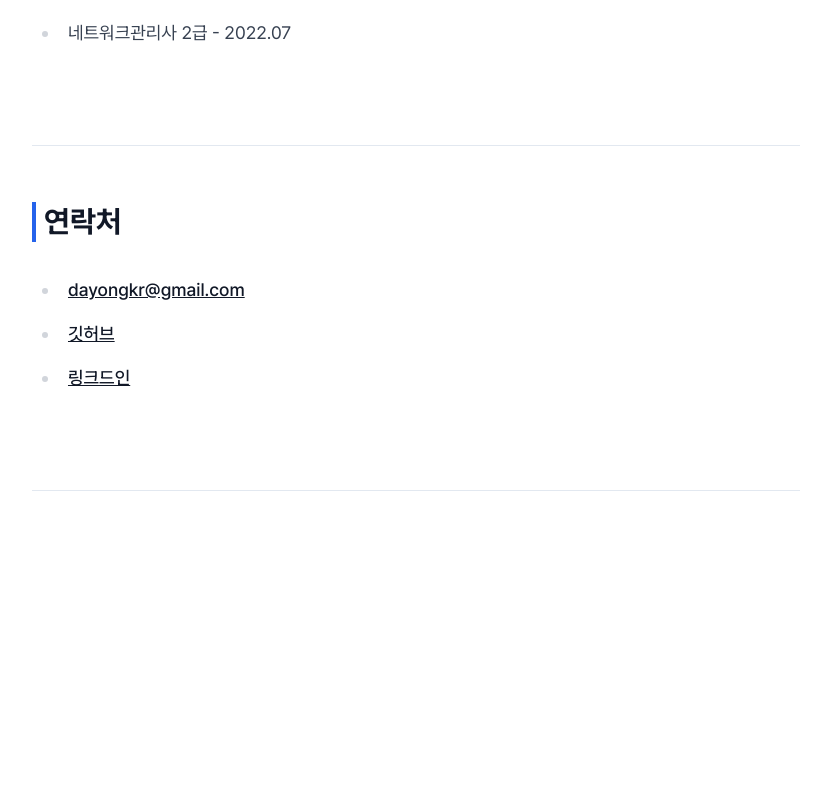
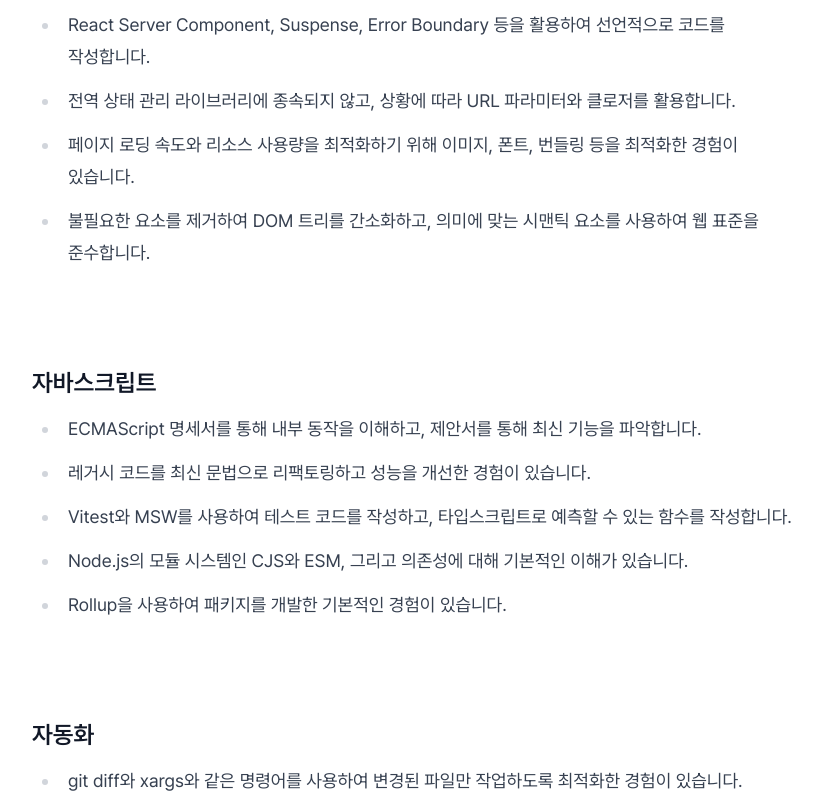
Before and after one commit to dayongkr/resume, a Next.js app: page / in a window 1280 px wide. Shown: the part 6600-7400 px from the top of the page, without its empty margins (224-1046 px from the left). Before the commit the page ends 7155 px from the top, so only its background shows below. Built offline with nearby package versions, Linux system fonts and the light colour scheme.

Commit message:
feat(skill): add skill section

```diff
--- a/src/app/_components/SkillSection.tsx
+++ b/src/app/_components/SkillSection.tsx
@@ -1,59 +1,69 @@
+import { List } from '@/components/List';
 import { MainSection } from '@/components/MainSection';
+import { SubSection } from '@/components/SubSection';
 
 export function SkillSection() {
   return (
-    <MainSection>
-      <h2>역량</h2>
-      <h3>프론트엔드</h3>
-      <ul>
-        <li>
-          주로 React 기반의 프레임워크인 Next.js를 사용하며, 함수의 순수성을 지키는 등 기본 원칙을 준수하여 이해하기
-          쉬운 코드를 작성합니다.
-        </li>
-        <li>React Server Component 및 Suspense와 같은 React의 최신 기술을 활용할 수 있습니다.</li>
-        <li>명시적으로 작성자의 의도를 파악할 수 있는 TypeScript와 같은 정적 타입 언어를 선호합니다.</li>
-        <li>
-          마크업 및 스타일링 작업 후 불필요한 요소는 제거하여 DOM tree를 간소화하고 의미에 맞는 시맨틱 요소를 사용하여
-          웹 표준을 준수합니다.
-        </li>
-        <li>Jest, Vite, 그리고 Testing Library로 테스트 코드를 작성할 수 있습니다.</li>
-        <li>URL 쿼리, 전역 상태 라이브러리, 그리고 웹 저장소 등을 상황에 맞게 적절히 사용합니다.</li>
-        <li>브라우저의 작동 과정과 구성요소에 대해 기초적으로 이해하고 있습니다.</li>
-        <li>Go 또는 Rust와 같은 언어로 기존 기술들을 대체하는 동향에 관심을 가지고 있습니다.</li>
-      </ul>
-      <h3>백엔드</h3>
-      <ul>
-        <li>Next.js의 Route Handlers 및 Express를 사용하여 간단한 웹 서버를 개발할 수 있습니다.</li>
-        <li>SQL 또는 Prisma와 같은 ORM을 사용하여 데이터베이스를 제어 및 조작할 수 있습니다.</li>
-      </ul>
-      <h3>DevOps</h3>
-      <ul>
-        <li>GitHub Actions를 활용하여 CI를 구축할 수 있습니다.</li>
-        <li>Vercel로 스테이징 서버를 배포하고 운영한 경험이 있으며 개발 경험을 중요시하여 좋아합니다.</li>
-        <li>개발 비용이 적절하다고 판단이 되면 스크립팅 언어를 활용해 자동화합니다.</li>
-      </ul>
-      <h3>컴퓨터 공학</h3>
-      <ul>
-        <li>고급 언어로 작성된 코드는 사람이 읽기 쉬워야 한다고 생각합니다.</li>
-        <li>Locality에 대한 이해를 바탕으로 캐시를 상황에 맞게 적절히 사용합니다.</li>
-        <li>시간 복잡도뿐만 아니라 메모리 접근 등 비용이 많이 드는 연산자에 대한 이해를 바탕으로 코드를 작성합니다.</li>
-        <li>퍼셉트론, 의사결정트리, 및 심층신경망 등의 인공지능 개념을 이해하고 있습니다.</li>
-        <li>큰 문제를 작은 문제로 나누어 해결하는 분할정복 방식에 익숙합니다.</li>
-        <li>문제의 엣지 케이스를 파악하거나 상황에 맞는 알고리즘을 선택할 수 있습니다.</li>
-      </ul>
-      <h3>기타</h3>
-      <ul>
-        <li>공식 문서, ChatGPT, 그리고 GitHub Copilot 등을 활용해 새로운 기술을 익히는 데 능숙합니다.</li>
-        <li>전체적인 기술의 특징을 파악하고 하나씩 파고드는 탑 다운 방식으로 새로운 기술을 학습합니다.</li>
-        <li>
-          Notion, Teams, Figma, 그리고 Bruno 등의 협업 도구를 사용하는 데 익숙하며, Arc browser와 같은 새로운 도구들을
-          사용해보는 것을 좋아합니다.
-        </li>
-        <li>문제 해결이 필요하거나 조직의 성장을 위한 일이라면 분야 상관없이 좋아하고 적극적으로 참여합니다.</li>
-        <li>다른 분야의 팀원과 소통할 때 전문 용어는 가급적 피하며 상대방이 부담을 느끼지 않도록 소통합니다.</li>
-        <li>GitHub Flow로 브랜치를 관리하고, 커밋 컨벤션을 지키며 협업합니다.</li>
-        <li>협업을 위해서는 문서화가 필수라고 생각하며, ChatGPT 등을 활용하여 읽기 쉽게 작성하려 노력합니다.</li>
-      </ul>
+    <MainSection title="역량">
+      <SubSection title={{ text: '프론트엔드' }}>
+        <List
+          items={[
+            {
+              children:
+                '주로 React 기반의 프레임워크인 Next.js를 사용하며, 필요에 따라 Next.js의 소스 코드를 분석하여 내부 동작을 이해합니다.',
+            },
+            {
+              children: 'React Server Component, Suspense, Error Boundary 등을 활용하여 선언적으로 코드를 작성합니다.',
+            },
+            {
+              children: '전역 상태 관리 라이브러리에 종속되지 않고, 상황에 따라 URL 파라미터와 클로저를 활용합니다.',
+            },
+            {
+              children:
+                '페이지 로딩 속도와 리소스 사용량을 최적화하기 위해 이미지, 폰트, 번들링 등을 최적화한 경험이 있습니다.',
+            },
+            {
+              children:
+                '불필요한 요소를 제거하여 DOM 트리를 간소화하고, 의미에 맞는 시맨틱 요소를 사용하여 웹 표준을 준수합니다.',
+            },
+          ]}
+        />
+      </SubSection>
+      <SubSection title={{ text: '자바스크립트' }}>
+        <List
+          items={[
+            {
+              children: 'ECMAScript 명세서를 통해 내부 동작을 이해하고, 제안서를 통해 최신 기능을 파악합니다.',
+            },
+            {
+              children: '레거시 코드를 최신 문법으로 리팩토링하고 성능을 개선한 경험이 있습니다.',
+            },
+            {
+              children:
+                'Vitest와 MSW를 사용하여 테스트 코드를 작성하고, 타입스크립트로 예측할 수 있는 함수를 작성합니다.',
+            },
+            {
+              children: 'Node.js의 모듈 시스템인 CJS와 ESM, 그리고 의존성에 대해 기본적인 이해가 있습니다.',
+            },
+            {
+              children: 'Rollup을 사용하여 패키지를 개발한 기본적인 경험이 있습니다.',
+            },
+          ]}
+        />
+      </SubSection>
+      <SubSection title={{ text: '자동화' }}>
+        <List
+          items={[
+            {
+              children: 'git diff와 xargs와 같은 명령어를 사용하여 변경된 파일만 작업하도록 최적화한 경험이 있습니다.',
+            },
+            { children: 'GitHub Actions와 CircleCI를 사용하여 CI/CD를 구축하고 개선한 경험이 있습니다.' },
+            {
+              children: 'Node.js의 fs 모듈 등을 활용해 스크래핑을 자동화하고 데이터를 가공한 경험이 있습니다.',
+            },
+          ]}
+        />
+      </SubSection>
     </MainSection>
   );
 }
--- a/src/app/page.tsx
+++ b/src/app/page.tsx
@@ -6,6 +6,7 @@ import { ContactSection } from './_components/ContactSection';
 import { EducationSection } from './_components/EducationSection';
 import { PrintBanner } from './_components/PrintBanner';
 import { ProjectSection } from './_components/ProjectSection';
+import { SkillSection } from './_components/SkillSection';
 
 export default function Home() {
   return (
@@ -16,6 +17,7 @@ export default function Home() {
       <ActivitySection />
       <EducationSection />
       <AwardSection />
+      <SkillSection />
       <CertificationSection />
       <ContactSection />
     </main>
```
